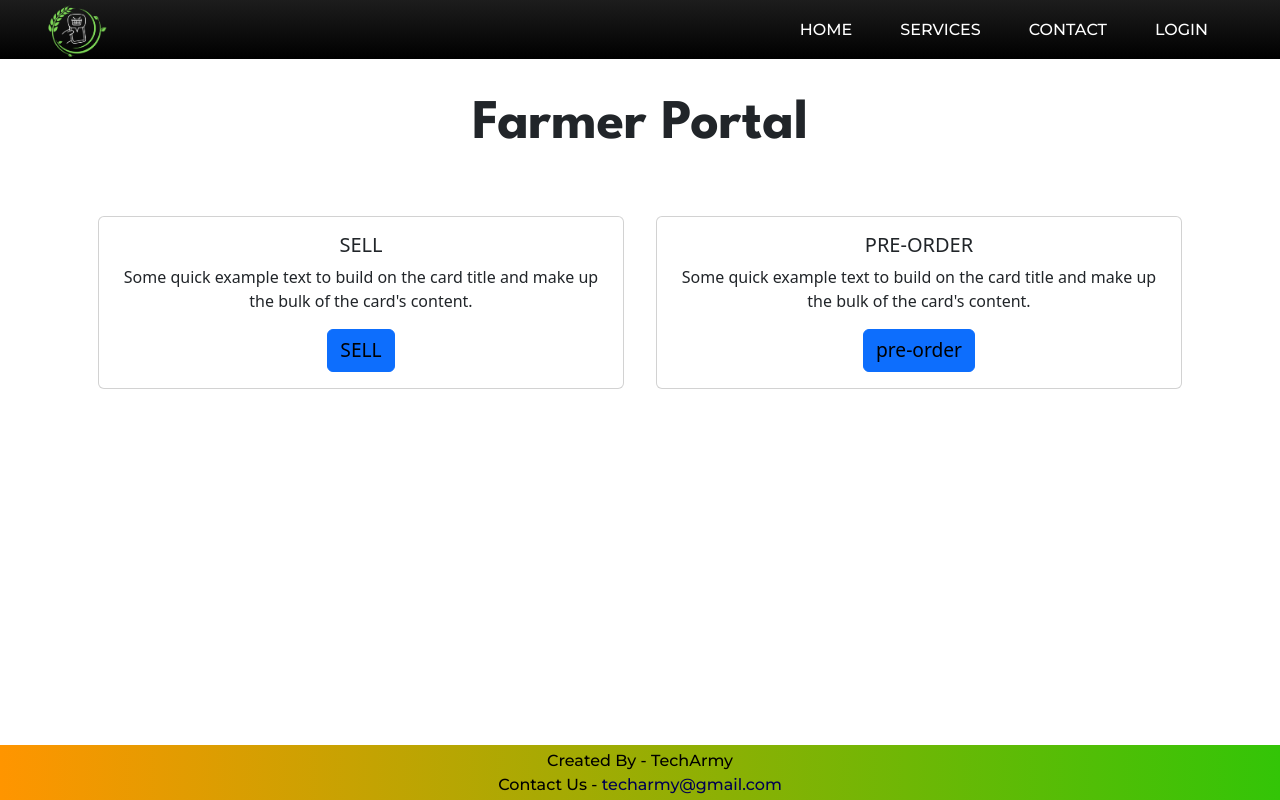
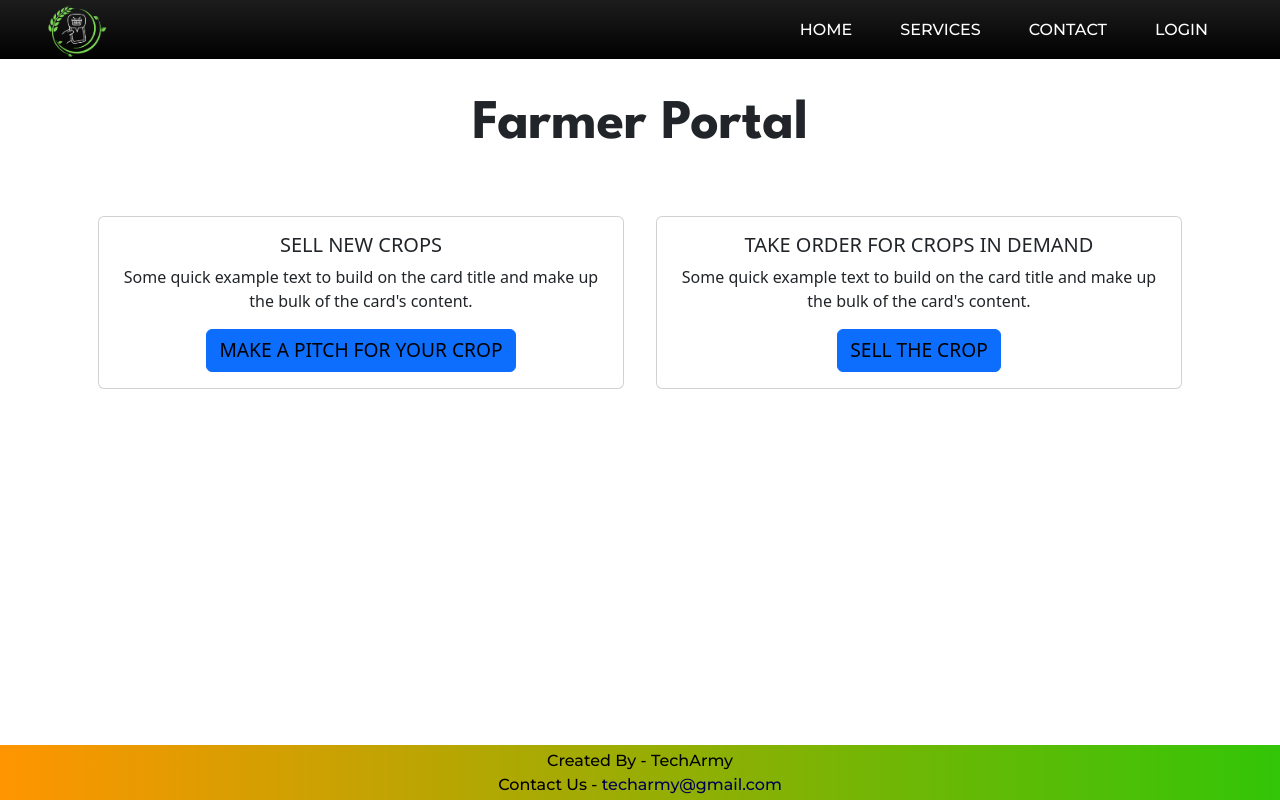
Before and after one commit to Gunanidhi-Trivedi/E-BAZAAR, a React (Vite) app in the folder E-Bazaar/: page /farmerportal in a window 1280 px wide. Built offline with nearby package versions, Linux system fonts and the light colour scheme.

Commit message:
Added farmer options

```diff
--- a/E-Bazaar/src/App.jsx
+++ b/E-Bazaar/src/App.jsx
@@ -7,6 +7,9 @@ import { Route , Routes, useLocation } from 'react-router-dom'
 
 import Farmer from '../src/components/comp2/Farmer'
 import Buyer from '../src/components/comp3/Buyer'
+
+import Pitch from '../src/components/farmerComp/Pitch'
+import Sell from '../src/components/farmerComp/Sell'
 
 const App = () => {
   // const loc = useLocation();
@@ -39,6 +42,8 @@ const App = () => {
         <Route path='/' element={<Home/>} />
         <Route path='/farmerportal' element={<Farmer/>} />
         <Route path='/buyerportal' element={<Buyer/>} />
+        <Route path='/pitch' element={<Pitch/>} />
+        <Route path='/sell' element={<Sell/>} />
       </Routes>
       <Contact/>
     </div>
--- a/E-Bazaar/src/components/comp2/Farmer.jsx
+++ b/E-Bazaar/src/components/comp2/Farmer.jsx
@@ -1,9 +1,19 @@
 import React from 'react'
 import './farmer.css'
 
-import { Link } from 'react-router-dom'
+import { Link, useNavigate } from 'react-router-dom'
 
 const Farmer = () => {
+
+  const navigate = useNavigate()
+
+  function pitch() {
+    navigate("/pitch")
+  }
+  function sell() {
+    navigate("/sell")
+  }
+
   return (
     <div className="farmer">
       <div>
@@ -14,18 +24,18 @@ const Farmer = () => {
           <div class="px-3">
             <div class="card">
               <div class="card-body">
-                <h5 class="card-title">SELL</h5>
+                <h5 class="card-title">SELL NEW CROPS</h5>
                 <p class="card-text">Some quick example text to build on the card title and make up the bulk of the card's content.</p>
-                <a href="#" class="btn btn-primary">SELL</a>
+                <a onClick={pitch} href="" class="btn btn-primary">MAKE A PITCH FOR YOUR CROP</a>
               </div>
             </div>
           </div>
           <div class="px-3">
             <div class="card">
               <div class="card-body">
-                <h5 class="card-title">PRE-ORDER</h5>
+                <h5 class="card-title">TAKE ORDER FOR CROPS IN DEMAND</h5>
                 <p class="card-text">Some quick example text to build on the card title and make up the bulk of the card's content.</p>
-                <a href="#" class="btn btn-primary">pre-order</a>
+                <a onClick={sell} href="" class="btn btn-primary">SELL THE CROP</a>
               </div>
             </div>
           </div>
--- /dev/null
+++ b/E-Bazaar/src/components/farmerComp/Pitch.jsx
@@ -0,0 +1,11 @@
+import React from 'react'
+
+const Pitch = () => {
+  return (
+    <div>
+      <h1>Pitch</h1>
+    </div>
+  )
+}
+
+export default Pitch
--- /dev/null
+++ b/E-Bazaar/src/components/farmerComp/Sell.jsx
@@ -0,0 +1,11 @@
+import React from 'react'
+
+const Sell = () => {
+  return (
+    <div>
+      <h1>Sell</h1>
+    </div>
+  )
+}
+
+export default Sell
```
